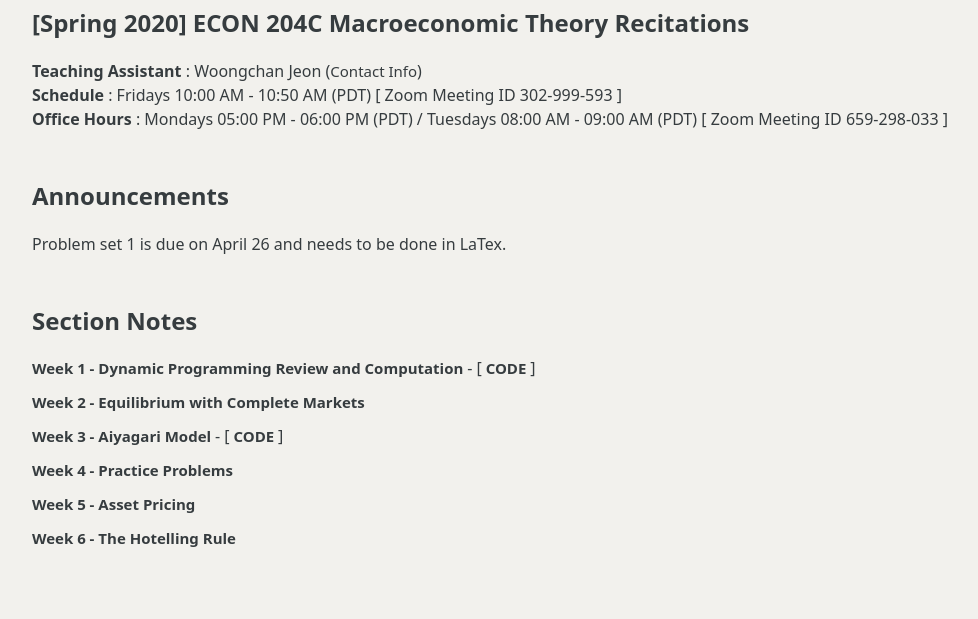
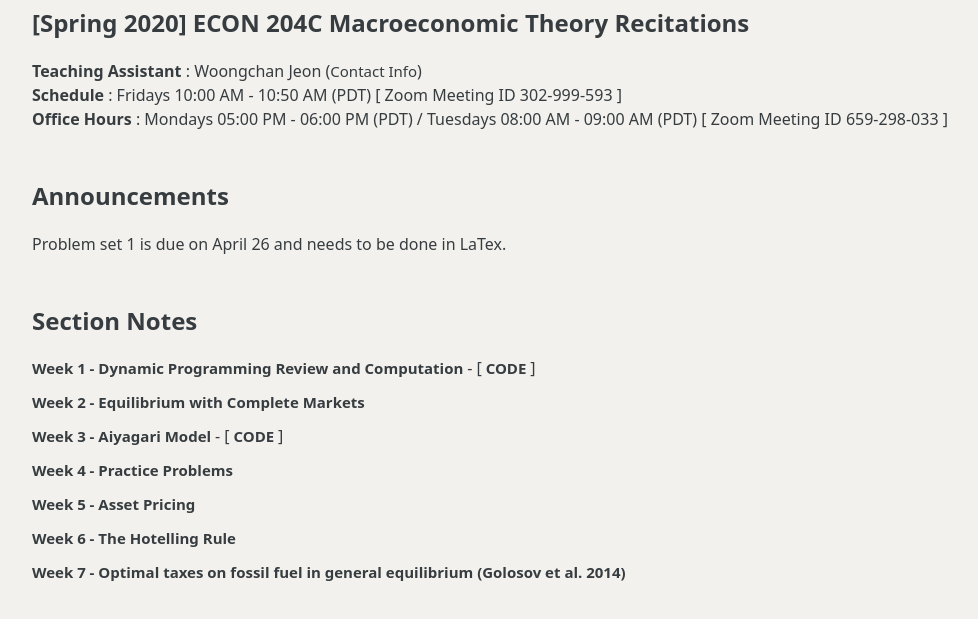
Before and after one commit to woongchanjeon/teaching, a plain HTML site: page econ204c.html in a window 1280 px wide. Shown: the part 67-686 px from the top of the page, without its empty margins (143-1121 px from the left). Drawn offline with Linux system fonts and the light colour scheme; a web font is replaced by a local one.

Commit message:
Update econ204c.html

```diff
--- a/econ204c.html
+++ b/econ204c.html
@@ -238,6 +238,9 @@
             <p>
             <a href="econ204c/lecture_note/ECON204C_S20_W6.pdf"> Week 6 - The Hotelling Rule </a> <br>
             </p>
+            <p>
+            <a href="econ204c/lecture_note/ECON204C_S20_W7.pdf"> Week 7 - Optimal taxes on fossil fuel in general equilibrium (Golosov et al. 2014) </a> <br>
+            </p>
             <br>
 
             <!--h2>Problem Sets</h2>
```
